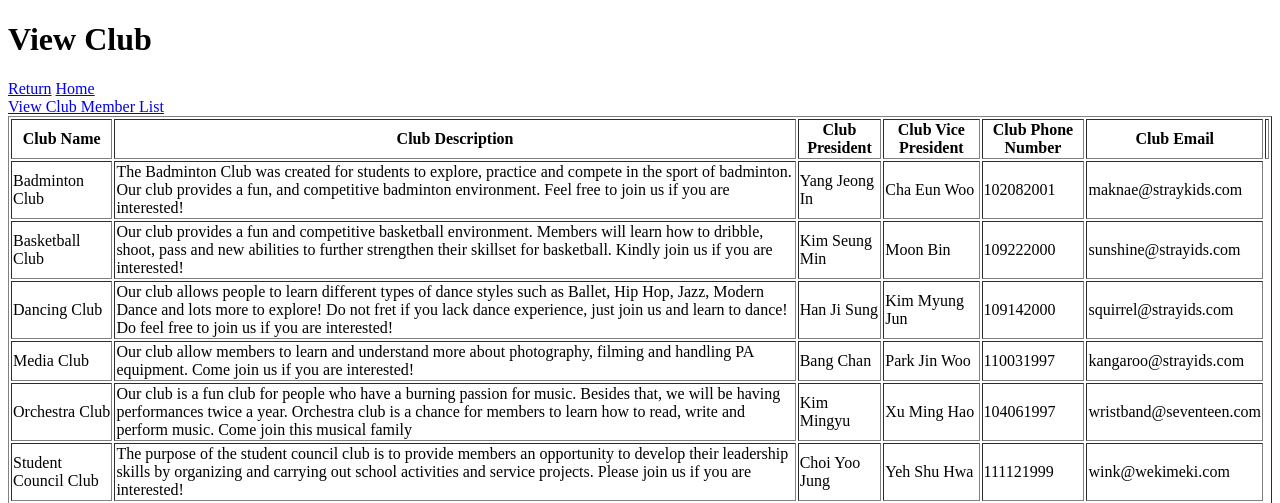
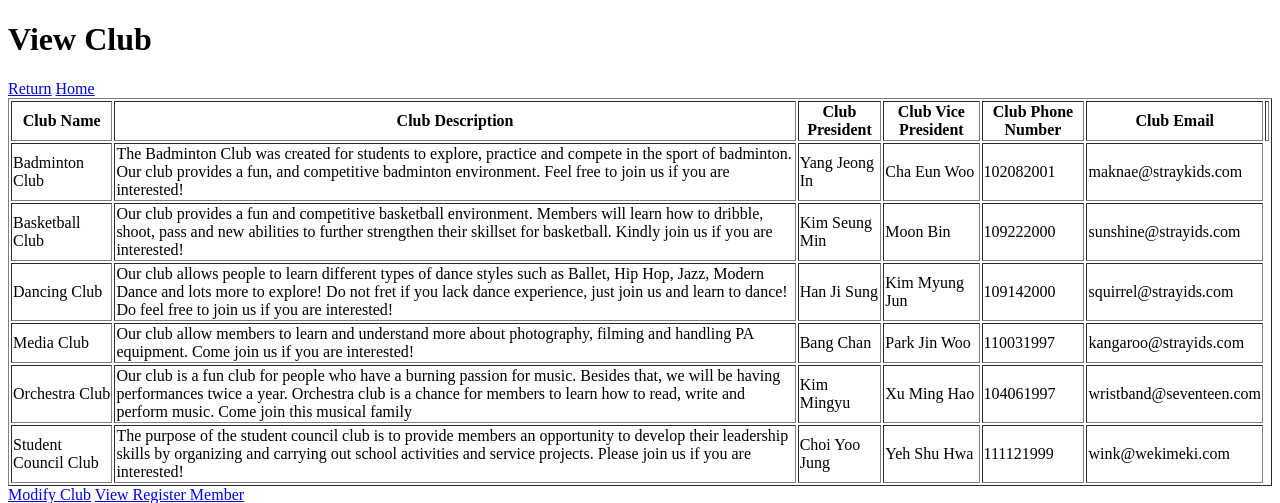
Before and after one commit to SzeDong/SDP, a PHP site: page /ViewClub.php in a window 1280 px wide. Shown: the top 503 px of the page. Run offline with PHP 8.4, Linux system fonts and the light colour scheme; data comes from the database, SQL or seed files in the repository.

Commit message:
Update ViewClub.php

```diff
--- a/adminclubfunction/ViewClub.php
+++ b/adminclubfunction/ViewClub.php
@@ -9,7 +9,6 @@
         <h1>View Club</h1>
         <a href="#">Return</a>
         <a href="#">Home</a><br>
-        <a href="ViewClubMember.php">View Club Member List</a>
 
         <div>
 		<table border="1">
```
